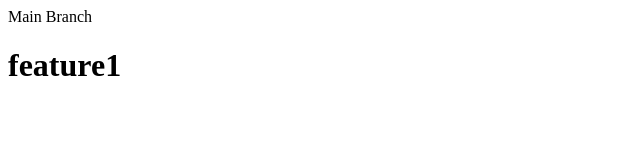
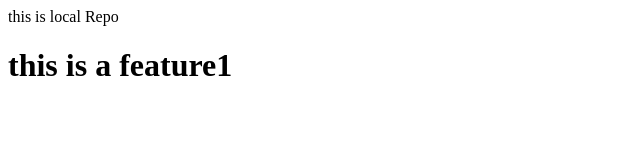
Before and after one commit to Pritam-Kute/localRepo, a plain HTML site: page index.html in a window 1280 px wide. Shown: the whole page, without its empty margins (0-640 px from the left). Drawn offline with Linux system fonts and the light colour scheme.

Commit message:
update feature1

```diff
--- a/index.html
+++ b/index.html
@@ -1,2 +1,2 @@
-<p>Main Branch</p>
-<h1>feature1</h1>
+<p>this is local Repo</p>
+<h1>this is a feature1</h1>
```
